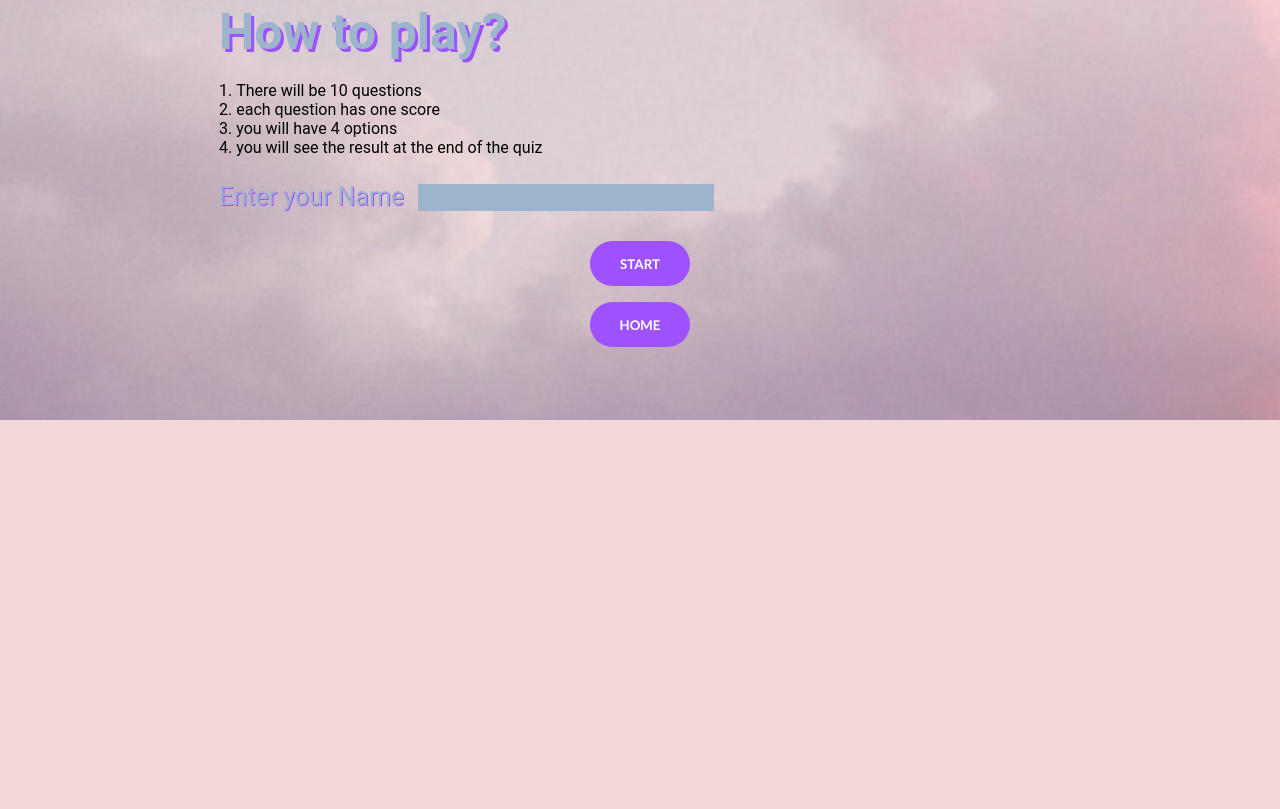
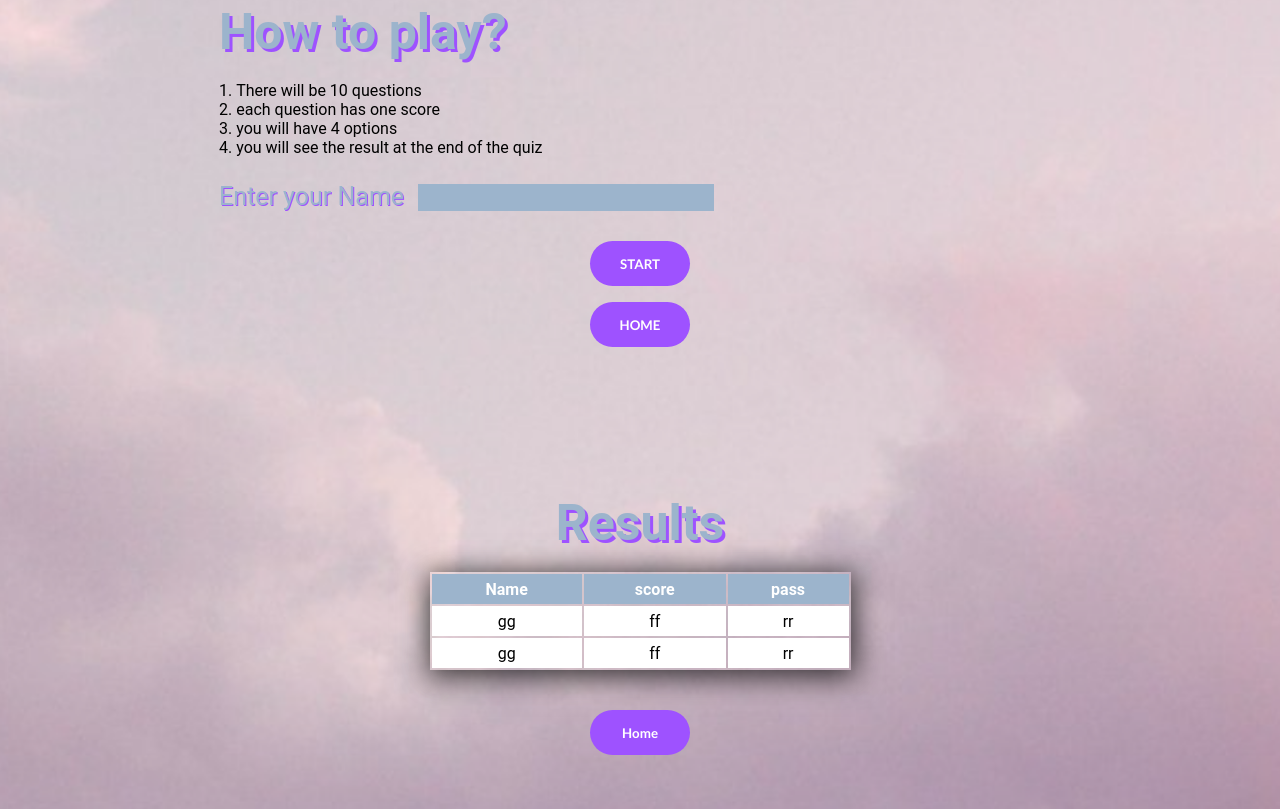
Before and after one commit to mohjaps/Quiz_App, a plain HTML site: page index.html in a window 1280 px wide. Shown: the part 1163-1972 px from the top of the page. Before the commit the page ends 1583 px from the top, so only its background shows below. Drawn offline with Linux system fonts and the light colour scheme; a web font is replaced by a local one.

Commit message:
final section

```diff
--- a/CSS/result.css
+++ b/CSS/result.css
@@ -1 +1,35 @@
 @import 'global.css';
+#result-section {
+    justify-content: center;
+    align-items: center;
+
+}
+#result-section h1{
+    color: var(--thirdColor);
+    font-size: 50px;
+    text-shadow: 3px 3px 0px var(--secColor);
+    margin: 20px 0;
+    text-align: center;
+}
+#result-section table{
+    text-align: center;
+    width: 50%;
+    margin: 0 auto;
+    box-shadow: 1px 4px 27px 3px rgba(0,0,0,0.75);
+-webkit-box-shadow: 1px 4px 27px 3px rgba(0,0,0,0.75);
+-moz-box-shadow: 1px 4px 27px 3px rgba(0,0,0,0.75);
+}
+#result-section table th{
+    background-color: var(--thirdColor);
+    height: 30px;
+    color: #fff;
+}
+#result-section table td{
+    background-color: #fff;
+    height: 30px;
+}
+#result-section .btn{
+    margin-top: 40px;
+    width: 100%;
+    text-align: center;
+}
--- a/index.html
+++ b/index.html
@@ -8,6 +8,7 @@
     <link rel="stylesheet" href="Css/instruction.css" />
     <link rel="stylesheet" href="CSS/quiz.css" />
     <link rel="stylesheet" href="CSS/index.css" />
+    <link rel="stylesheet" href="CSS/result.css">
   </head>
 
   <body isBackgorundImage>
@@ -55,6 +56,29 @@
       </div>
       <br />
     </section>
+    <section id="result-section" class="section">
+      <h1>Results</h1>
+      <table>
+        <tr>
+          <th>Name</th>
+          <th>score</th>
+          <th>pass</th>
+        </tr>
+        <tr>
+          <td>gg</td>
+          <td>ff</td>
+          <td>rr</td>
+        </tr>
+        <tr>
+          <td>gg</td>
+          <td>ff</td>
+          <td>rr</td>
+        </tr>
+      </table>
+      <div class="btn">
+        <button>Home</button>
+      </div>
+    </section>
     <script src="JS/main.js"></script>
   </body>
 </html>
```
